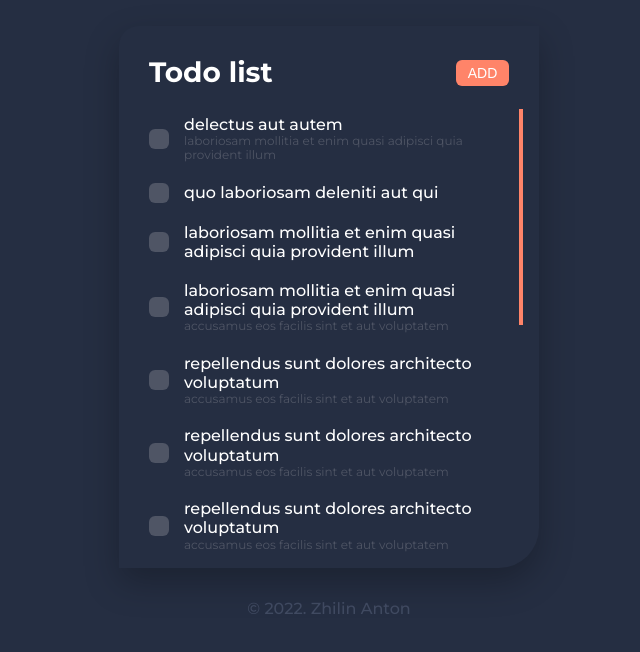
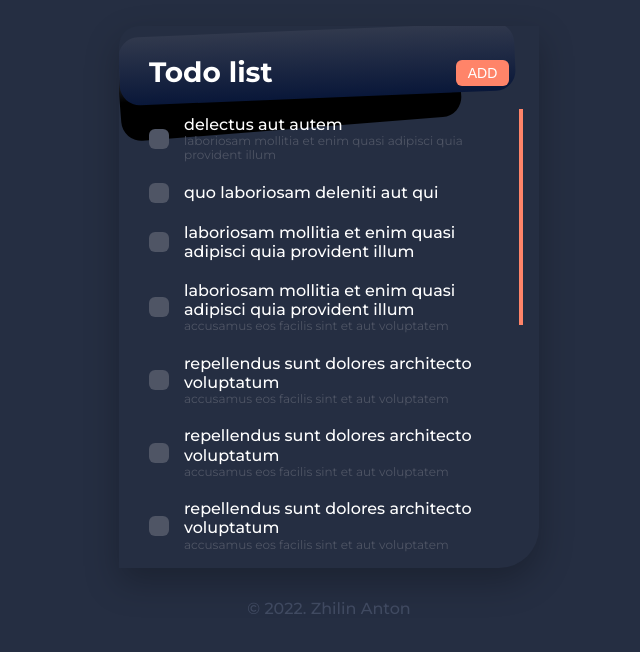
Before and after one commit to ministrov/awesome-todo, a Vue app: page / in a window 1280 px wide. Shown: the part 144-796 px from the top of the page, without its empty margins (311-951 px from the left). Built offline with nearby package versions, Linux system fonts and the light colour scheme.

Commit message:
Fixing psudo elements in content wrapper

```diff
--- a/src/App.vue
+++ b/src/App.vue
@@ -123,8 +123,8 @@ body {
     position: absolute;
     content: "";
     z-index: -1;
-    top: 144px;
-    left: 164vh;
+    top: 4px;
+    left: 0;
     width: 396px;
     height: 68px;
     background: linear-gradient(180deg, #31394D 0%, #091739 100%);
@@ -136,8 +136,8 @@ body {
     position: absolute;
     content: "";
     z-index: -4;
-    top: 133px;
-    left: 164vh;
+    top: 18px;
+    left: 0px;
     width: 341px;
     height: 85px;
     background: linear-gradient(180deg, #4F5565 0%, #000000 53.65%);
```
